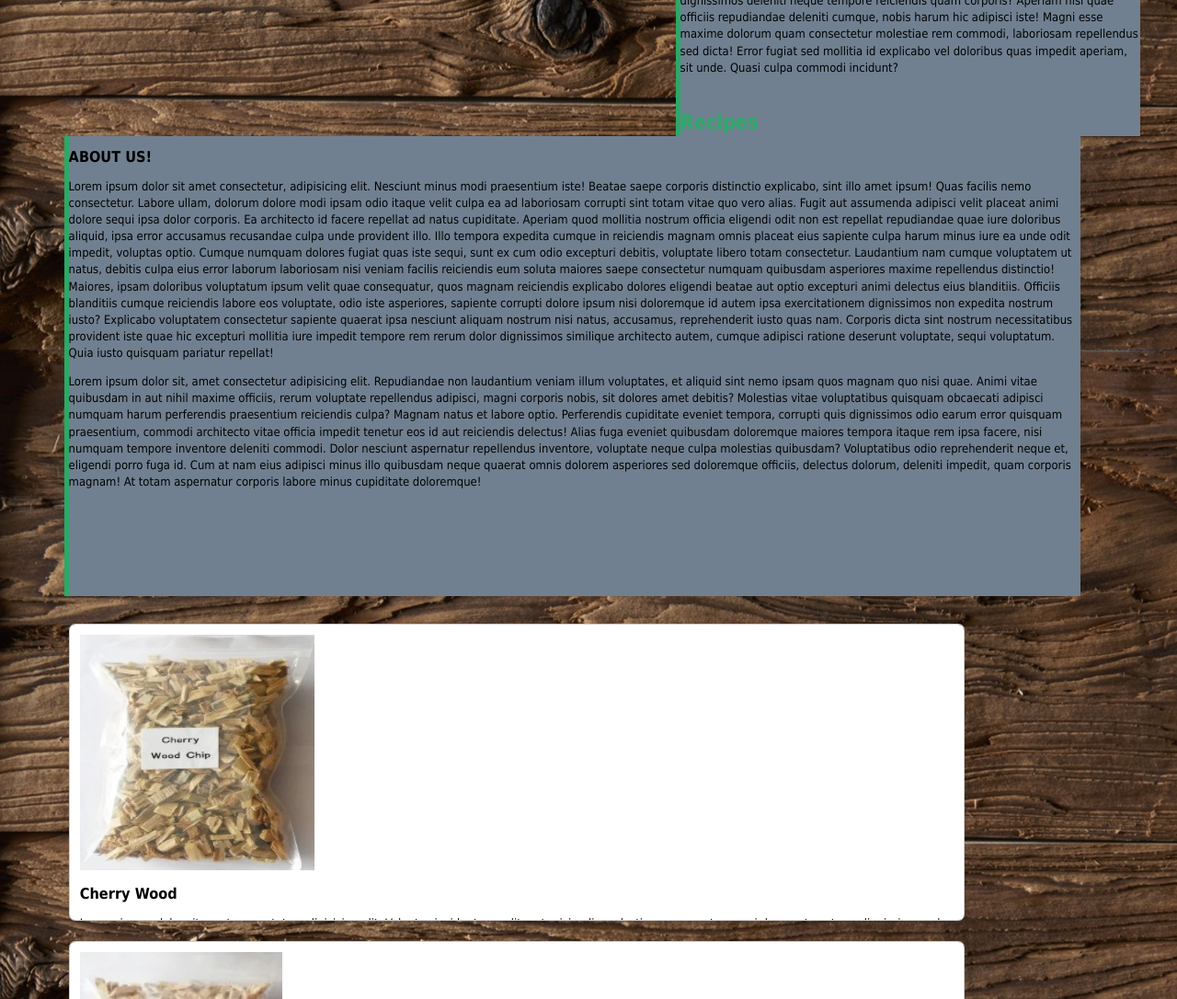
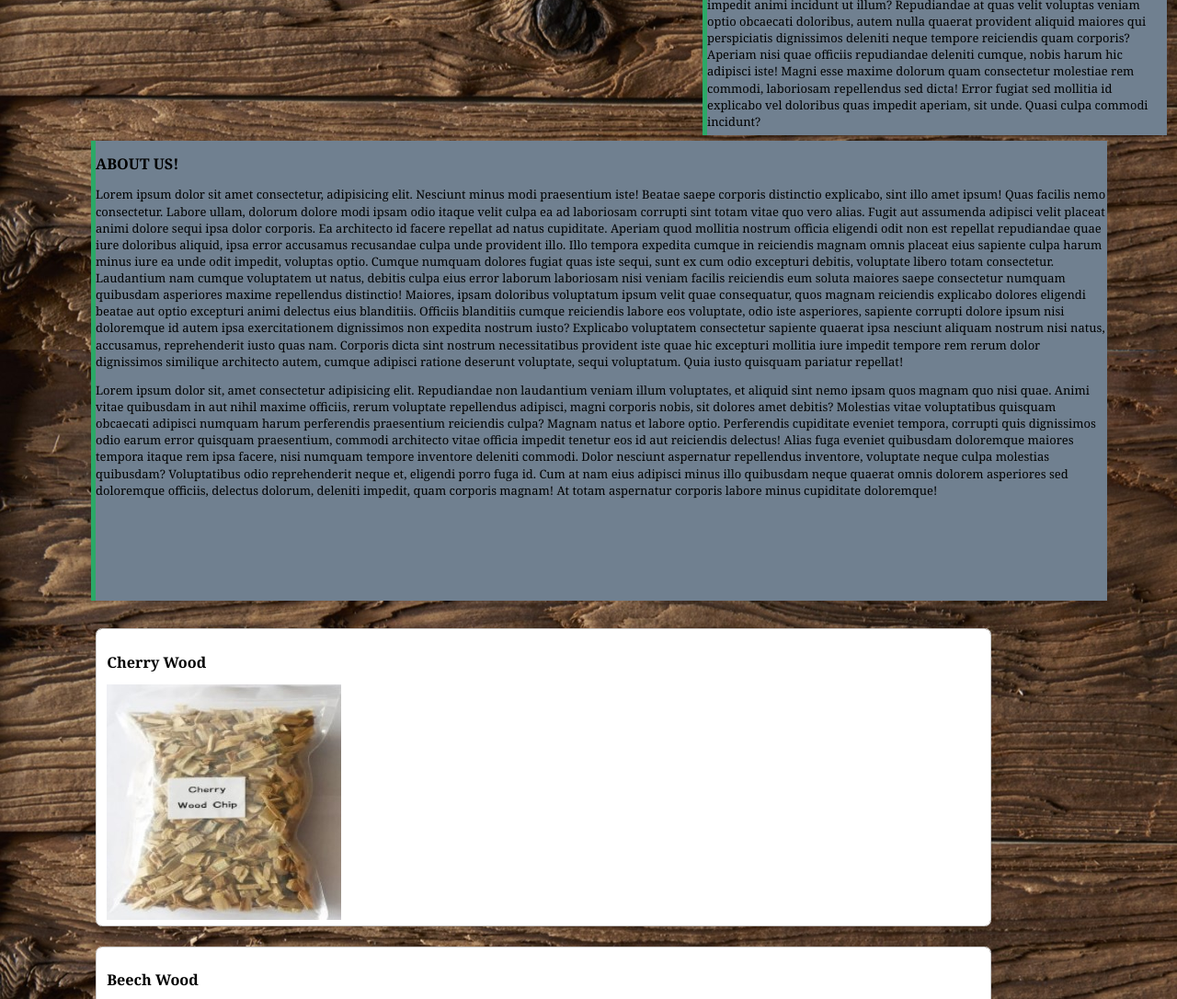
Before and after one commit to JeremyFrancoeur/Static-Store-Front, a plain HTML site: page index.html in a window 1280 px wide. Shown: the part 1220-2306 px from the top of the page at 92% size. Drawn offline with Linux system fonts and the light colour scheme.

Commit message:
store update

```diff
--- a/index.html
+++ b/index.html
@@ -54,7 +54,7 @@
                 <li><a href="#">Smoked Ribs</a></li>
                 <li><a href="#">Bacon Wrapped Chili Dogs</a></li>
                 <li><a href="#">Brisket</a></li>
-                <li><a href="#">Smoked Potatoe</a></li>
+                <li><a href="#">Smoked Potatoes</a></li>
             </ol>
 
     </section> <!--closing sidebar section tag-->
@@ -69,26 +69,26 @@
             <p>Lorem ipsum dolor sit, amet consectetur adipisicing elit. Repudiandae non laudantium veniam illum voluptates, et aliquid sint nemo ipsam quos magnam quo nisi quae. Animi vitae quibusdam in aut nihil maxime officiis, rerum voluptate repellendus adipisci, magni corporis nobis, sit dolores amet debitis? Molestias vitae voluptatibus quisquam obcaecati adipisci numquam harum perferendis praesentium reiciendis culpa? Magnam natus et labore optio. Perferendis cupiditate eveniet tempora, corrupti quis dignissimos odio earum error quisquam praesentium, commodi architecto vitae officia impedit tenetur eos id aut reiciendis delectus! Alias fuga eveniet quibusdam doloremque maiores tempora itaque rem ipsa facere, nisi numquam tempore inventore deleniti commodi. Dolor nesciunt aspernatur repellendus inventore, voluptate neque culpa molestias quibusdam? Voluptatibus odio reprehenderit neque et, eligendi porro fuga id. Cum at nam eius adipisci minus illo quibusdam neque quaerat omnis dolorem asperiores sed doloremque officiis, delectus dolorum, deleniti impedit, quam corporis magnam! At totam aspernatur corporis labore minus cupiditate doloremque!</p>
         </div>
         <div class="panel">
+            <h2>Cherry Wood</h2>
             <img src="assets/Cherry Wood Chip.jpg" class="wood" alt="Cherry Wood Chip" />
-            <h2>Cherry Wood</h2>
             <p>Lorem, ipsum dolor sit amet consectetur adipisicing elit. Voluptas incidunt expedita, at reiciendis molestias consequatur sequi deserunt nostrum dignissimos ad aspernatur provident vitae non laboriosam aut omnis velit eveniet reprehenderit. Lorem ipsum dolor sit amet consectetur adipisicing elit. Recusandae voluptas dignissimos repellat labore neque? Consequatur fugit, temporibus sequi officiis odit neque aut modi eum pariatur esse. Quos ducimus ex ad.</p>
             <button>Order</button>
         </div>
            <div class="panel">
+            <h2>Beech Wood</h2>
             <img src="assets/Beech Wood Chip.jpg" class="wood" alt="Beech Wood Chip" />
-            <h2>Beech Wood</h2>
             <p>Lorem, ipsum dolor sit amet consectetur adipisicing elit. Voluptas incidunt expedita, at reiciendis molestias consequatur sequi deserunt nostrum dignissimos ad aspernatur provident vitae non laboriosam aut omnis velit eveniet reprehenderit. Lorem ipsum dolor sit, amet consectetur adipisicing elit. Ea facere adipisci, ratione officia, dolores architecto eveniet harum incidunt aperiam fugiat velit earum beatae optio magni, saepe mollitia nulla quas quia?</p>
             <button>Order</button>
         </div>
         <div class="panel">
+            <h2>Apple Wood Bulk</h2>
             <img src="assets/Apple Wood Chip.jpg" class="wood" alt="Apple Wood Chip" />
-            <h2>Apple Wood Bulk</h2>
             <p>Lorem, ipsum dolor sit amet consectetur adipisicing elit. Voluptas incidunt expedita, at reiciendis molestias consequatur sequi deserunt nostrum dignissimos ad aspernatur provident vitae non laboriosam aut omnis velit eveniet reprehenderit. Lorem ipsum dolor sit amet consectetur adipisicing elit. Inventore aperiam earum id rerum porro, laborum autem fugit assumenda sed, unde laudantium illo, cumque quo? Esse unde eius deleniti obcaecati incidunt?</p>
             <button>Order</button>
         </div>
         <div class="panel">
+            <h2>Hichory Wood Bulk</h2>
             <img src="assets/Hichory Wood Chip.jpg" class="wood" alt="Hichory Wood Chip" />
-            <h2>Hichory Wood Bulk</h2>
             <p>Lorem, ipsum dolor sit amet consectetur adipisicing elit. Voluptas incidunt expedita, at reiciendis molestias consequatur sequi deserunt nostrum dignissimos ad aspernatur provident vitae non laboriosam aut omnis velit eveniet reprehenderit. Lorem ipsum dolor sit amet consectetur adipisicing elit. Eveniet quas aperiam modi, inventore totam explicabo. Porro, aliquid expedita perferendis impedit molestiae repellat explicabo quae quasi doloremque iste at ab doloribus!</p>
             <button>Order</button>
         </div>
--- a/main.css
+++ b/main.css
@@ -1,7 +1,7 @@
 /*Common elemants  */
 body{
     font-size: 67.5%;
-    font-family: Tahoma, Geneva, sans-serif;
+    font-family: Georgia, 'Times New Roman', Times, serif;
     background: #39150C url(assets/Wood\ Background.jpg) no-repeat fixed top center;
 
     -webkit-background-size: 100% 100%;
@@ -11,7 +11,7 @@
 }
 
 h1{
-    color: #2BA967;
+    color: red;
     font-size: 2.0em;
     margin: 0.5em 0 0.35em 0;
     padding: 0;
@@ -30,38 +30,32 @@
 }
 
 ol{
-    font-size: 1.2em;
-    margin: 0 0 0 1.0em;
-    padding: 0 0 0 1.0em;
-}
-
-ol li{
-    margin: 0;
-    padding: 0 0 0.2em;
+    font-size: 18px;
 }
 
 a, a:visited{
-    color: #C64322;
+    color: red;
 }
 
 a:hover{
-    color: #333;
+    color: blue;
 }
 
 hr{
     padding: 0;
-    margin: 1.5em 1.5em 0.75em 0.5em;
+    margin: 0.75px 0.5px;
 }
 
 .contentWrapper{
     margin: 0 auto;
     max-width: 1170px;
-    padding: 0 3.0em;
+    padding: 3px;
     float: right;
 }
 
 .left{
     float: left;
+
 }
 
 .right{
```
